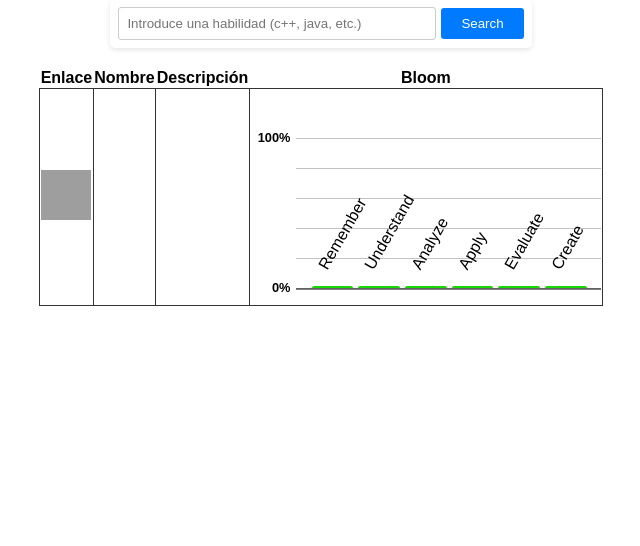
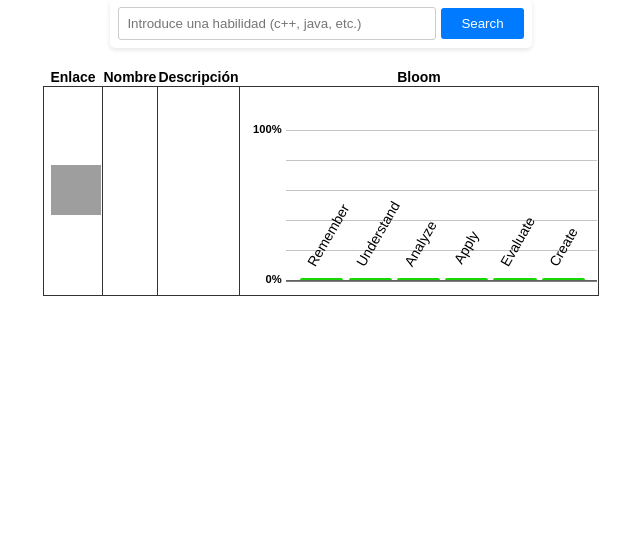
Before and after one commit to mfdiaz308/TFGMiguelFernandez, a Flask app: template templates/results.html in a window 1280 px wide. Shown: the part 180-726 px from the top of the page, without its empty margins (319-959 px from the left). Run offline with Flask 3, Linux system fonts and the light colour scheme; the template is opened without the code that fills it, so the values that code supplies are empty; grey boxes are pictures that could not be loaded.

Commit message:
Beautify webpage

```diff
--- a/templates/results.html
+++ b/templates/results.html
@@ -65,7 +65,7 @@
 
         .result-item {
             border: 1px solid #333;
-            border-collapse: collapse;
+            padding-left: 7px;
         }
 
         body, table, input, select, textarea {
@@ -228,7 +228,7 @@
         </form>
     </div>
 
-    <table class="result-container" style="border-collapse: collapse;">
+    <table class="result-container" style="border-collapse: collapse; font-size: 14px;">
         <tr>
             <th>Enlace</th>
             <th>Nombre</th>
```
